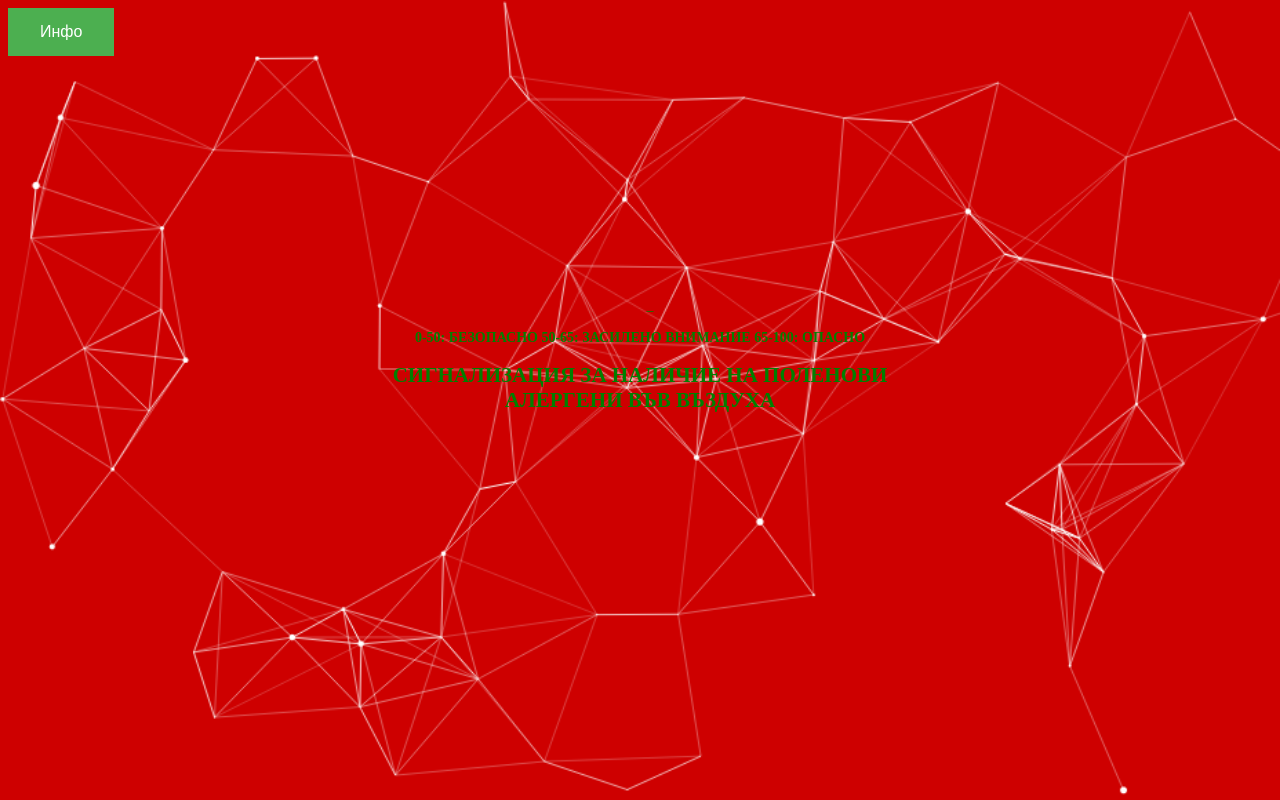
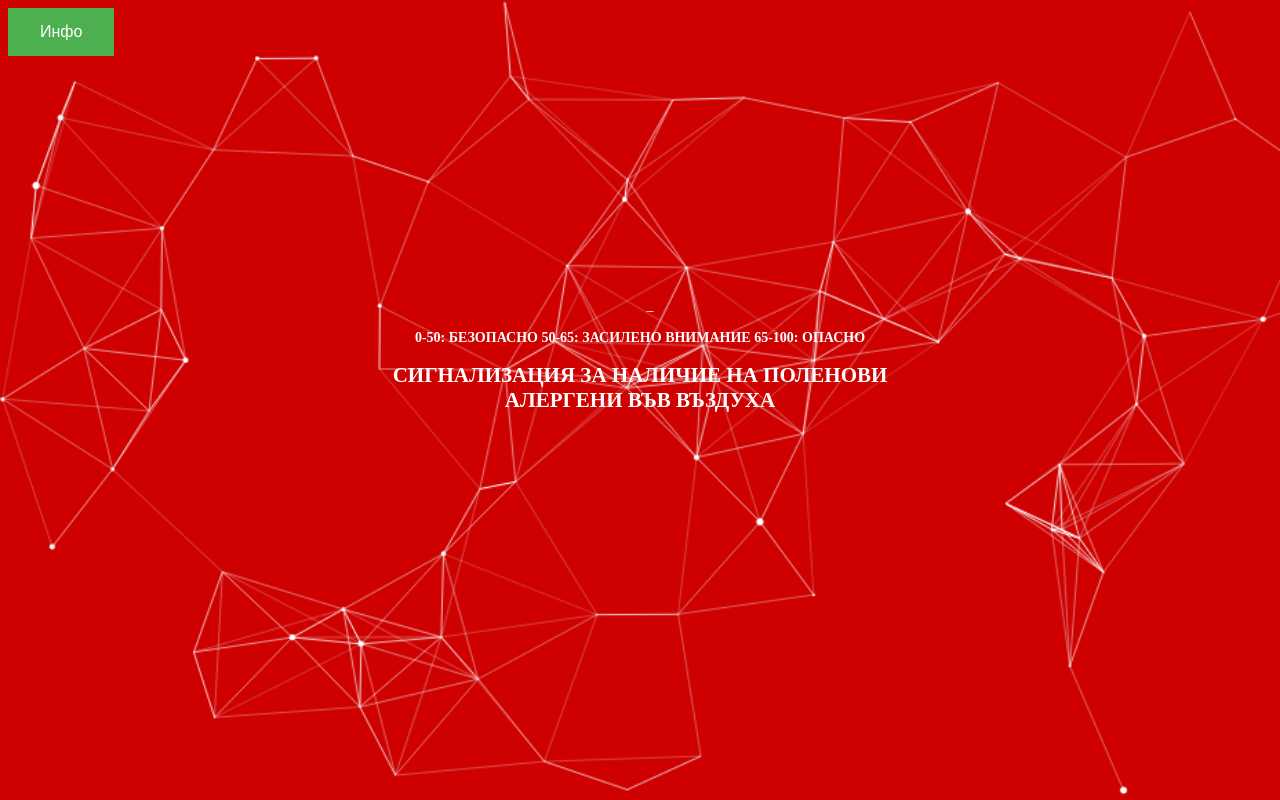
Before and after one commit to roman-bg/pollen, a plain HTML site: page index.html in a window 1280 px wide. Drawn offline with Linux system fonts and the light colour scheme.

Commit message:
Update index.html

```diff
--- a/index.html
+++ b/index.html
@@ -38,7 +38,7 @@ body {
   width:600px;
   display:block;
   position:absolute;
-  color:green;
+  color:white;
   top:0;
   bottom:0;
   left:0;
@@ -123,10 +123,10 @@ body {
 </div>
 
 <div class='console-container'><span id='text'></span><div class='console-underscore' id='console'>&#95;</div>
-<p style="color:green;"><b>0-50: безопасно 50-65:  засилено внимание 65-100: опасно</b></p>
+<p style="color:white;"><b>0-50: безопасно 50-65:  засилено внимание 65-100: опасно</b></p>
 <h2><b>Сигнализация за наличие на поленови алергени във въздуха</b></h2>
 
-<p id="demo" style="color:red; font-size:160%;"><b></b></p></div>
+<p id="demo" style="color:white; font-size:160%;"><b></b></p></div>
 </body>
 </html>
 <script>
```
